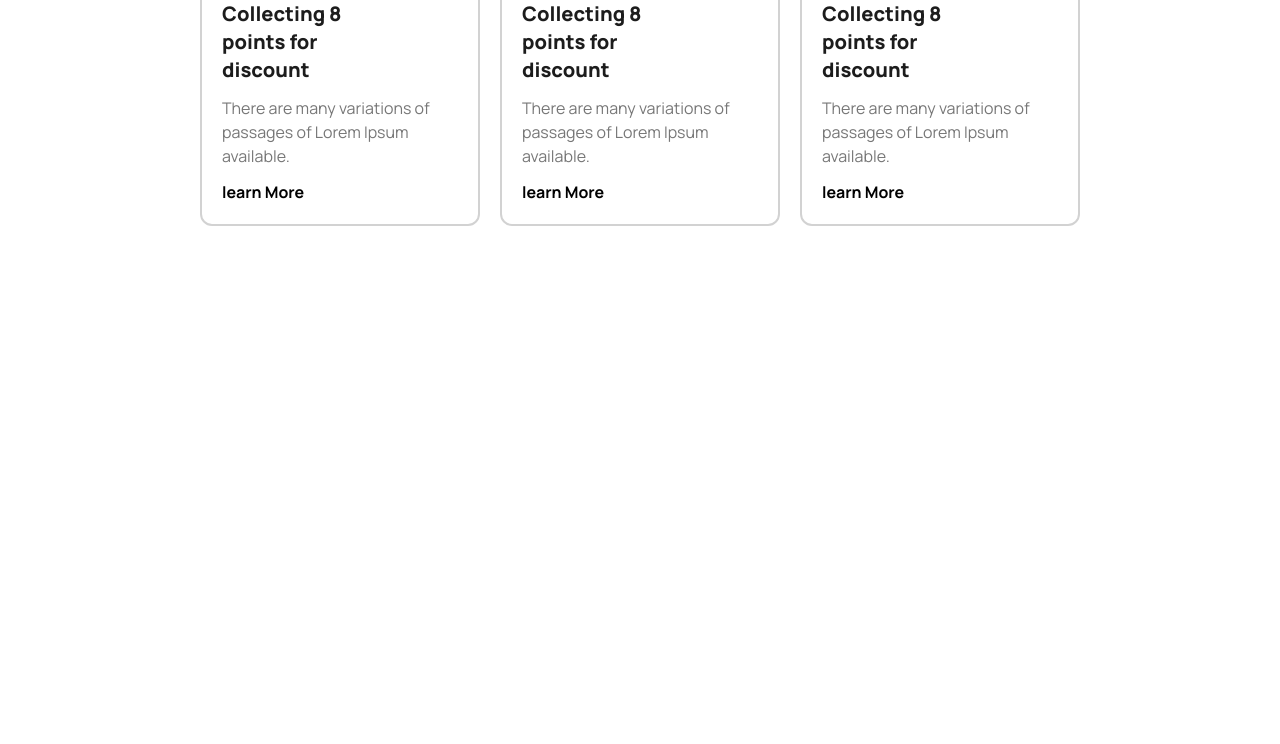
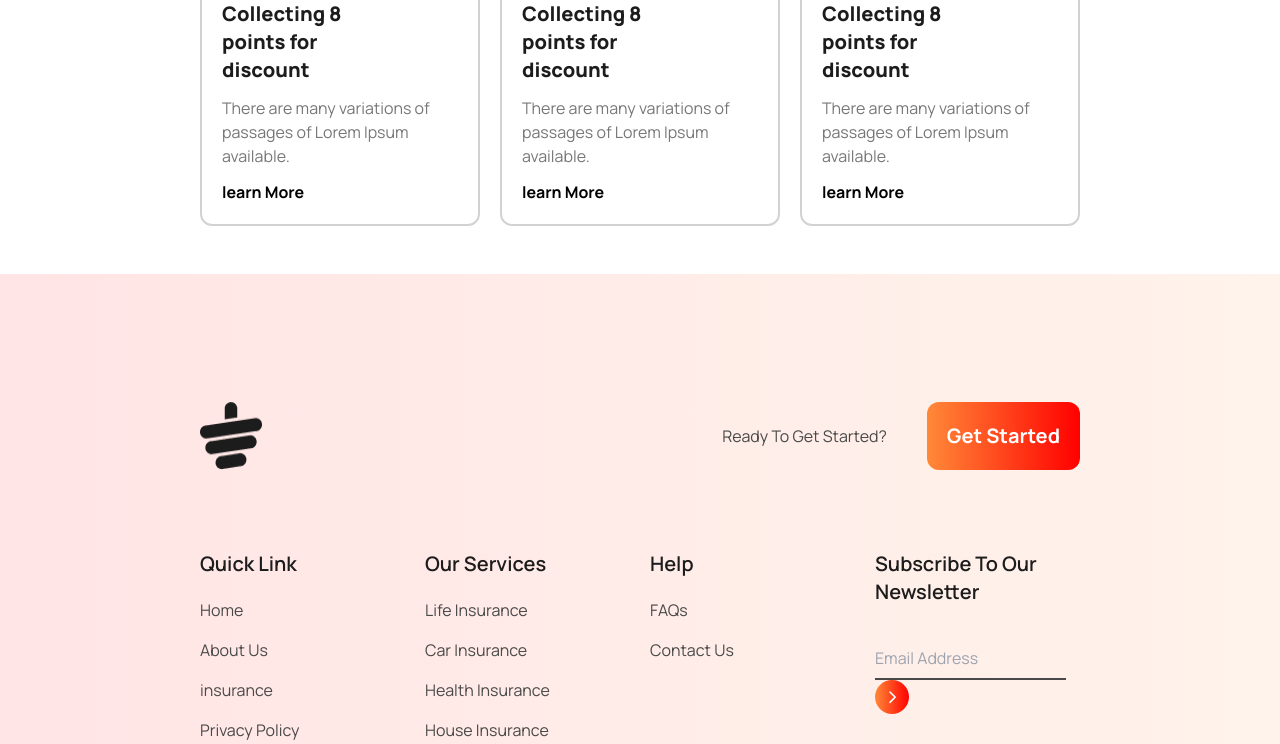
Before and after one commit to MnNafi/Tea-House-Website, a plain HTML site: page index.html in a window 1280 px wide. Shown: the part 3142-3886 px from the top of the page. Before the commit the page ends 3432 px from the top, so only its background shows below. Drawn offline with nearby package versions, Linux system fonts and the light colour scheme.

Commit message:
All Webpages Design has been finished

```diff
--- a/index.html
+++ b/index.html
@@ -51,9 +51,9 @@
     </style>
   </head>
 
-  <body class="manrope mx-5 lg:mx-[200px] my-16">
+  <body class="manrope mt-16">
     <!-- Header Design Start Here -->
-    <header class="flex flex-col items-center justify-between lg:flex-row">
+    <header class="flex flex-col items-center justify-between lg:flex-row mx-5 lg:mx-[200px]">
       <!-- Banner Text Area -->
       <div class="">
         <h1 class="text-[4rem] font-extrabold">
@@ -88,7 +88,7 @@
     </header>
 
     <!-- Main Section Code Start Here -->
-    <main>
+    <main class="mx-5 lg:mx-[200px]">
       <!-- Features Products Section -->
       <section class="mt-[130px]">
         <h1 class="text-5xl font-extrabold text-center">
@@ -349,6 +349,66 @@
     </main>
 
     <!-- Footer Section Code Start Here -->
-    <footer></footer>
+    <footer class="bg-gradient-to-r from-[#FF0000]/10 to-[#FF8938]/10 mt-12 px-5 lg:px-[200px] py-12 lg:py-32">
+      <div class="flex justify-between">
+        <img src="images/cup.png" alt="" />
+        <div class="flex items-center gap-10">
+          <p class="text-[#494949]">Ready To Get Started?</p>
+          <button
+          class="bg-gradient-to-r from-[#FF8938] to-[#FF0000] p-5 rounded-xl text-white text-xl font-bold"
+        >
+          Get Started</i>
+        </button>
+        </div>
+      </div>
+
+      <!-- Foot Menu Start Here -->
+       <div class=" grid grid-cols-1 lg:grid-cols-4 md:grid-cols-2 mt-12 lg:mt-20 gap-5">
+        <div class="text-[#494949]">
+            <h3 class="text-xl font-semibold mb-5">Quick Link</h3>
+            <ul class="space-y-4">
+                <li><a href="" class="hover:text-[#FF8938]">Home</a></li>
+                <li><a href="" class="hover:text-[#FF8938]">About Us</a></li>
+                <li><a href="" class="hover:text-[#FF8938]"> insurance</a></li>
+                <li><a href="" class="hover:text-[#FF8938]">Privacy Policy</a></li>
+            </ul>
+        </div>
+
+        <div class="text-[#494949]">
+            <h3 class="text-xl font-semibold mb-5">Our Services</h3>
+            <ul class="space-y-4">
+                <li><a href="" class="hover:text-[#FF8938]">Life Insurance</a></li>
+                <li><a href="" class="hover:text-[#FF8938]">Car Insurance</a></li>
+                <li><a href="" class="hover:text-[#FF8938]">Health Insurance</a></li>
+                <li><a href="" class="hover:text-[#FF8938]">House Insurance</a></li>
+            </ul>
+        </div>
+
+        <div class="text-[#494949]">
+            <h3 class="text-xl font-semibold mb-5">Help</h3>
+            <ul class="space-y-4">
+                <li><a href="" class="hover:text-[#FF8938]">FAQs</a></li>
+                <li><a href="" class="hover:text-[#FF8938]">Contact Us</a></li>
+            </ul>
+        </div>
+
+        <div class="text-[#494949] space-y-8">
+            <h3 class="text-xl font-semibold">Subscribe To Our Newsletter</h3>
+            <div>
+                <input class="bg-transparent border-b-2 border-[#494949] py-2" type="text" placeholder="Email Address">
+                <button class="bg-gradient-to-r from-[#FF8938] to-[#FF0000] p-2 rounded-[100%] "><img src="images/arrow.svg" alt=""></button>
+            </div>
+
+            <div>
+                <i class="fa-brands fa-facebook-f"></i>
+                <i class="fa-brands fa-twitter"></i>
+                <i class="fa-brands fa-square-instagram"></i>
+            </div>
+
+        </div>
+
+
+       </div>
+    </footer>
   </body>
 </html>
```
Also changed, not shown: images/arrow.svg (added).
